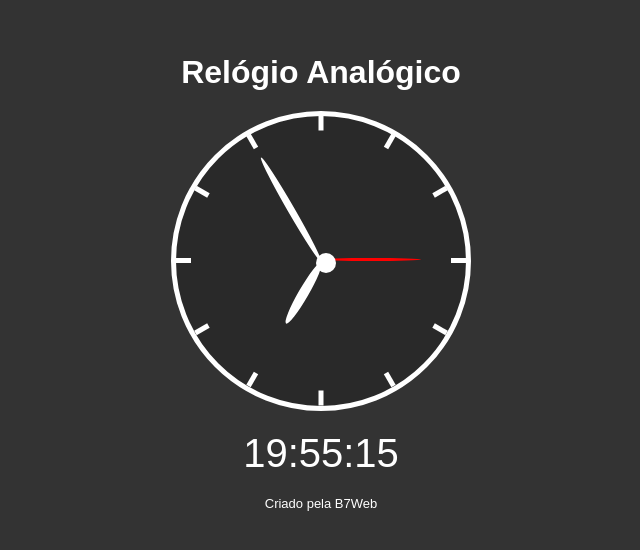
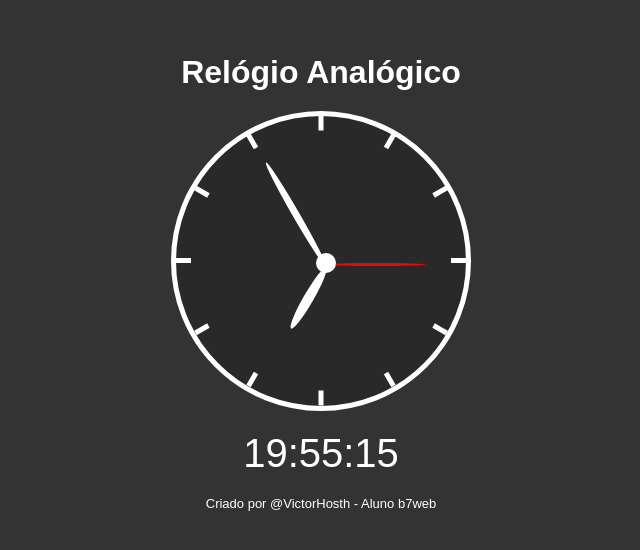
Before and after one commit to victorhosth/b7web-relogio-digital-e-analogico, a plain HTML site: page index.html in a window 1280 px wide. Shown: the part 118-668 px from the top of the page, without its empty margins (319-959 px from the left). Drawn offline with Linux system fonts and the light colour scheme.

Commit message:
estilo alterado

```diff
--- a/index.html
+++ b/index.html
@@ -34,7 +34,7 @@
     </div>
     <div class="digital">--:--:--</div>
 
-    <footer>Criado pela B7Web</footer>
+    <footer>Criado por <a href="https://github.com/victorhosth">@VictorHosth</a> - Aluno b7web</footer>
 
     <script src="script.js"></script>
 </body>
--- a/style.css
+++ b/style.css
@@ -3,7 +3,10 @@
     padding: 0;
     box-sizing: border-box;
 }
-
+a{
+    text-decoration: none;
+    color: inherit;
+}
 body {
     display: flex;
     min-height: 100vh;
@@ -55,6 +58,9 @@ h1 {
     padding-top: 50%;
     margin-top: -100%;
 }
+.ponteiros div{
+    margin: 5px;
+}
 .p {
     transform-origin: left;
     transform: rotate(0deg);
@@ -83,8 +89,8 @@ h1 {
     background-color: #FFF;
     border-radius: 50%;
     position: absolute;
-    margin-top: -5px;
-    margin-left: -5px;
+    margin-top: -5px !important;
+    margin-left: -5px !important;
 }
 .digital {
     color: #FFF;
```
